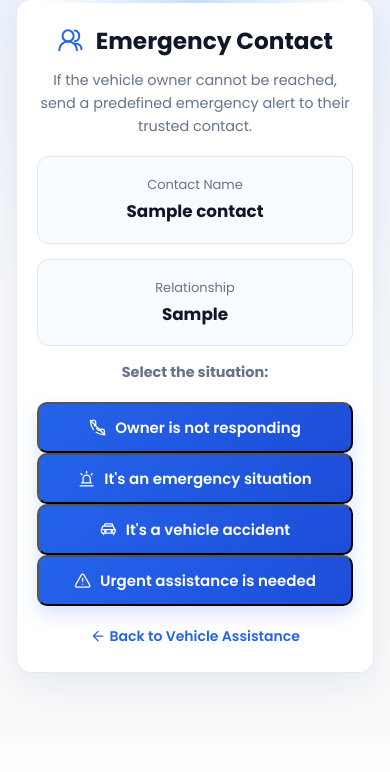
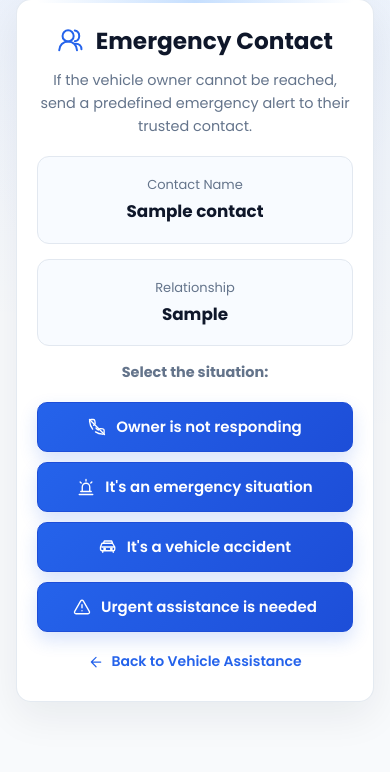
Before and after one commit to hasnain-irl/TAGVEE, a Flask app: page /emergency-contact/1 in a window 390 px wide. Shown: the part 122-894 px from the top of the page. Before the commit the page ends 812 px from the top, so only its background shows below. Run offline with Flask 3, Linux system fonts and the light colour scheme; tables that the repository leaves empty hold one stand-in row (values such as "Sample post"); some libraries are stand-ins or nearby versions.

Commit message:
Improve mobile responsive alignment

```diff
--- a/static/css/style.css
+++ b/static/css/style.css
@@ -2474,3 +2474,104 @@ textarea:focus-visible {
         line-height: 1.8;
     }
 }
+
+
+/* =========================================================
+   TAGVEE PUBLIC PAGES — MOBILE ALIGNMENT REFINEMENT
+   Scoped to the public QR page and emergency-contact page.
+========================================================= */
+@media (max-width: 600px) {
+    /* Keep the vehicle icon and title visually grouped on narrow screens. */
+    .public-header h1 {
+        flex-direction: column;
+        align-items: center;
+        justify-content: center;
+        gap: 8px;
+        margin-left: auto;
+        margin-right: auto;
+        line-height: 1.16;
+        text-align: center;
+    }
+
+    .public-header h1 > .icon {
+        margin: 0;
+        width: 30px;
+        height: 30px;
+    }
+
+    .public-header p {
+        max-width: 34rem;
+        margin-left: auto;
+        margin-right: auto;
+        padding-left: 4px;
+        padding-right: 4px;
+        line-height: 1.55;
+        text-align: center;
+        overflow-wrap: break-word;
+    }
+
+    /* Give the emergency-contact choices consistent spacing and sizing. */
+    .emergency-contact-card form {
+        width: 100%;
+        max-width: 440px;
+        margin: 0 auto 10px;
+    }
+
+    .emergency-contact-card form:last-of-type {
+        margin-bottom: 0;
+    }
+
+    .emergency-contact-card form .public-btn {
+        display: flex;
+        width: 100%;
+        min-width: 0;
+        min-height: 50px;
+        box-sizing: border-box;
+        align-items: center;
+        justify-content: center;
+        gap: 10px;
+        padding: 12px 14px;
+        border: 1px solid #1d4ed8;
+        border-radius: 10px;
+        appearance: none;
+        -webkit-appearance: none;
+        white-space: normal;
+        text-align: center;
+        line-height: 1.35;
+        overflow-wrap: anywhere;
+    }
+
+    .emergency-contact-card form .public-btn > .icon {
+        flex: 0 0 18px;
+        width: 18px;
+        height: 18px;
+        margin: 0;
+    }
+
+    .emergency-contact-card .back-link {
+        display: inline-flex;
+        align-items: center;
+        justify-content: center;
+        gap: 7px;
+        max-width: 100%;
+        line-height: 1.4;
+        text-align: center;
+    }
+}
+
+@media (max-width: 360px) {
+    .public-header h1 {
+        font-size: 1.55rem;
+    }
+
+    .public-card {
+        padding-left: 16px;
+        padding-right: 16px;
+    }
+
+    .emergency-contact-card form .public-btn {
+        padding-left: 10px;
+        padding-right: 10px;
+        font-size: 0.9rem;
+    }
+}
```
